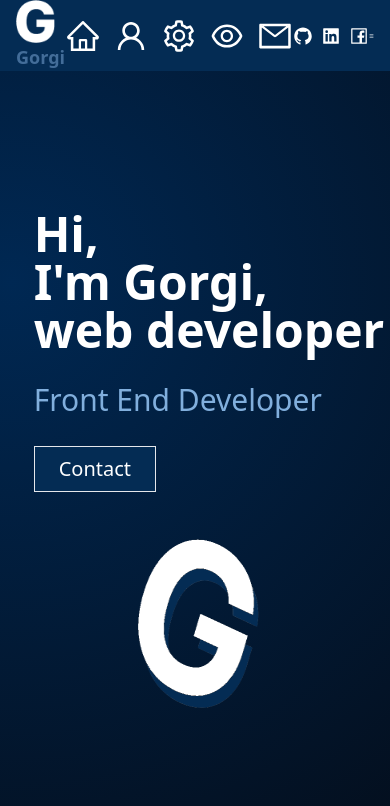
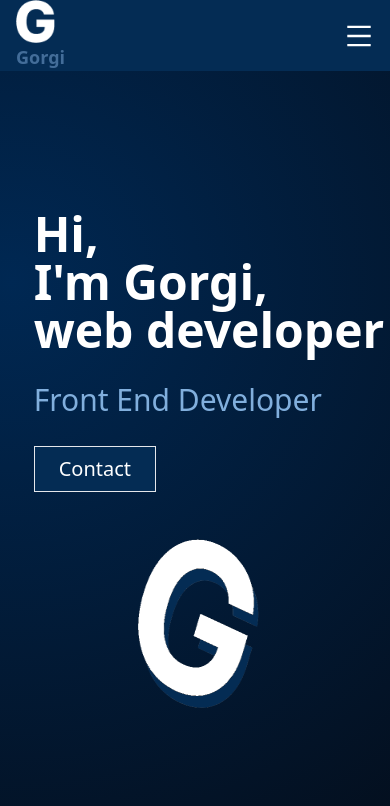
Before and after one commit to gorgitanevski/portfolio, a React (Create React App) app: page / in a window 390 px wide. Shown: the top 806 px of the page. Built offline with nearby package versions, Linux system fonts and the light colour scheme.

Commit message:
fixing navbar

```diff
--- a/src/App.js
+++ b/src/App.js
@@ -30,4 +30,4 @@ const App = () => {
 
 export default App;
 
-// vo chat gpt imam za fade i da namestam na strancite i da gi dodam proektite.
+// linkovite da gi klam vo drug fail i samo so divo da komuniciram.
--- a/src/components/Navbar.js
+++ b/src/components/Navbar.js
@@ -33,14 +33,19 @@ const Navbar = () => {
         <img src={imgG} alt="img-g" className="w-[80%]" />
         <p className="text-[#436D99] font-semibold text-lg">Gorgi</p>
       </div>
-      <NavbarIcons display="hidden" />
-      <NavbarIconsSocial display="hidden" />
-
+      <div className="flex sm:hidden">
+        <NavbarIcons />
+      </div>
+      <div className="flex sm:hidden">
+        <NavbarIconsSocial />
+      </div>
       {icon}
       {isOpen && (
-        <div className="absolute right-0 left-[6rem] top-[4.5rem] z-10 bg-[#040C19] w-full flex justify-around items-center p-2 slide-left z-20">
-          <NavbarIcons display="flex" />
-          <NavbarIconsSocial display="flex" />
+        <div
+          className={`absolute right-0 left-[6rem] top-[4.5rem] z-10 bg-[#040C19] w-full flex justify-around items-center p-2 slide-left z-20`}
+        >
+          <NavbarIcons />
+          <NavbarIconsSocial />
         </div>
       )}
     </div>
--- a/src/components/NavbarIcons.js
+++ b/src/components/NavbarIcons.js
@@ -7,7 +7,7 @@ import {
 } from "react-icons/ai";
 import { Link } from "react-router-dom";
 
-const NavbarIcons = ({ display }) => {
+const NavbarIcons = () => {
   const links = [
     { label: "Home", to: "/", icon: <AiOutlineHome /> },
     { label: "About", to: "about", icon: <AiOutlineUser /> },
@@ -17,9 +17,7 @@ const NavbarIcons = ({ display }) => {
   ];
 
   return (
-    <div
-      className={`text-4xl text-white flex  flex-col lg:flex-row gap-3  sm:${display}`}
-    >
+    <div className={`text-4xl text-white flex  flex-col lg:flex-row gap-3`}>
       {links.map((link) => {
         return (
           <Link
--- a/src/components/NavbarIconsSocial.js
+++ b/src/components/NavbarIconsSocial.js
@@ -4,10 +4,10 @@ import {
   AiFillLinkedin,
   AiOutlineFacebook,
 } from "react-icons/ai";
-const NavbarIconsSocial = ({ display }) => {
+const NavbarIconsSocial = ({ additionalClass }) => {
   return (
     <div
-      className={`text-xl text-white flex lg:flex-row flex-col  justify-center itmes-center  gap-2 sm:${display}`}
+      className={`text-xl text-white flex lg:flex-row flex-col  justify-center itmes-center  gap-2 ${additionalClass}`}
     >
       <AiFillGithub />
       <AiFillLinkedin />
```
